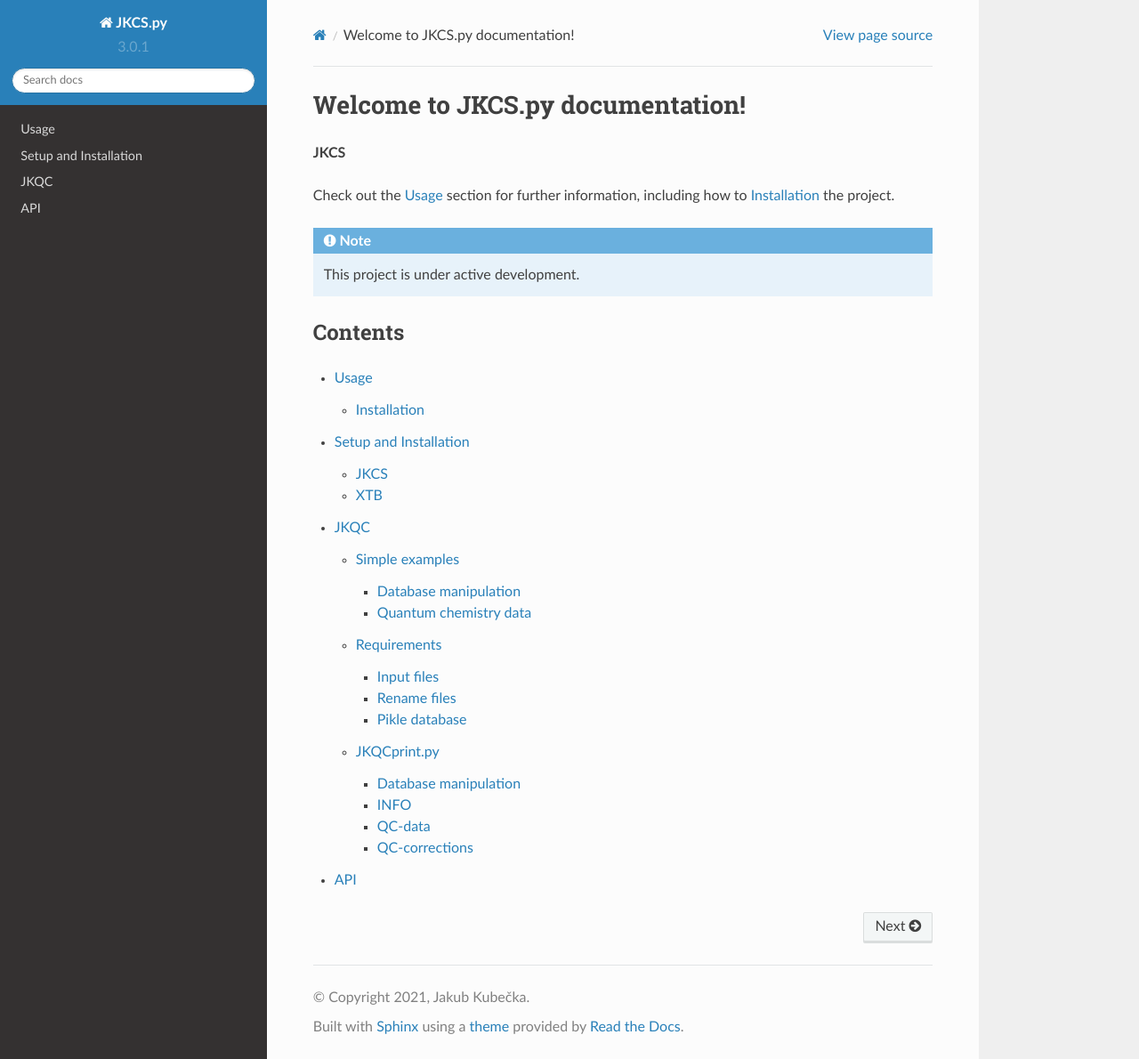
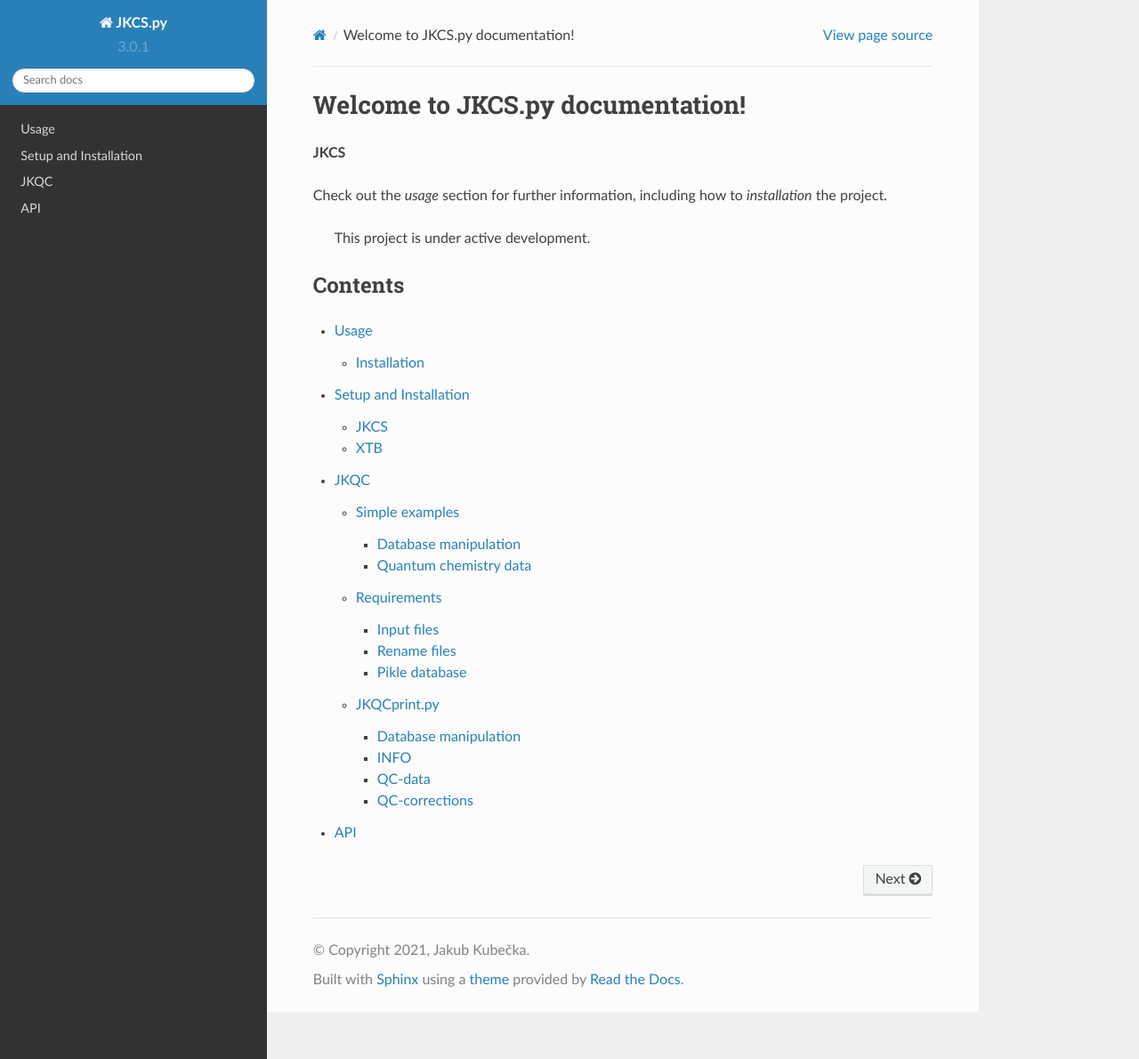
Before and after one commit to kubeckaj/JKCS.py-Manual, a Sphinx documentation site: the page built from docs/source/index.rst, in a window 1280 px wide and 1190 px high. Shown: the whole window at 89% size. Built offline with Sphinx 7.4.7 and the Read the Docs theme 2.0.0, drawn with Linux system fonts in a browser that asks for light colours; some of the changed lines change nothing that is shown.

Commit message:
Update index.rst

```diff
--- a/docs/source/index.rst
+++ b/docs/source/index.rst
@@ -3,10 +3,9 @@
 
 **JKCS**
 
-Check out the :doc:`usage` section for further information, including
-how to :ref:`installation` the project.
+Check out the `usage` section for further information, including
+how to `installation` the project.
 
-.. note::
 
    This project is under active development.
 
```
